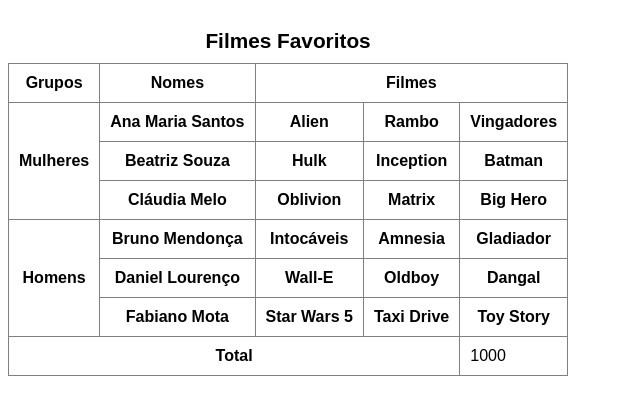
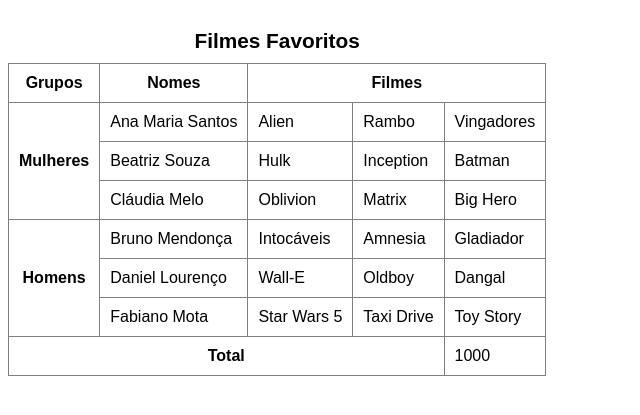
Before and after one commit to brendavvpp/HTML-CSS, a plain HTML site: page exercícios/ex023/tabela004.html in a window 1280 px wide. Shown: the part 61-476 px from the top of the page, without its empty margins (0-640 px from the left). Drawn offline with Linux system fonts and the light colour scheme.

Commit message:
Atualizei tabela004

```diff
--- a/exercícios/ex023/tabela004.html
+++ b/exercícios/ex023/tabela004.html
@@ -48,41 +48,41 @@
         <tbody>
             <tr>
                 <th rowspan="3" scope="rowgroup">Mulheres</th>
-                <th>Ana Maria Santos</th>
-                <th>Alien</th>
-                <th>Rambo</th>
-                <th>Vingadores</th>
+                <td>Ana Maria Santos</th>
+                <td>Alien</td>
+                <td>Rambo</td>
+                <td>Vingadores</td>
             </tr>
             <tr>
-                <th>Beatriz Souza</th>
-                <th>Hulk</th>
-                <th>Inception</th>
-                <th>Batman</th>
+                <td>Beatriz Souza</td>
+                <td>Hulk</td>
+                <td>Inception</td>
+                <td>Batman</td>
             </tr>
             <tr>
-                <th>Cláudia Melo</th>
-                <th>Oblivion</th>
-                <th>Matrix</th>
-                <th>Big Hero</th>
+                <td>Cláudia Melo</td>
+                <td>Oblivion</td>
+                <td>Matrix</td>
+                <td>Big Hero</td>
             </tr>
             <tr>
                 <th rowspan="3" scope="rowgroup">Homens</th>
-                <th>Bruno Mendonça</th>
-                <th>Intocáveis</th>
-                <th>Amnesia</th>
-                <th>Gladiador</th>
+                <td>Bruno Mendonça</td>
+                <td>Intocáveis</td>
+                <td>Amnesia</td>
+                <td>Gladiador</td>
             </tr>
             <tr>
-                <th>Daniel Lourenço</th>
-                <th>Wall-E</th>
-                <th>Oldboy</th>
-                <th>Dangal</th>
+                <td>Daniel Lourenço</td>
+                <td>Wall-E</td>
+                <td>Oldboy</td>
+                <td>Dangal</td>
             </tr>
             <tr>
-                <th>Fabiano Mota</th>
-                <th>Star Wars 5</th>
-                <th>Taxi Drive</th>
-                <th>Toy Story</th>
+                <td>Fabiano Mota</td>
+                <td>Star Wars 5</td>
+                <td>Taxi Drive</td>
+                <td>Toy Story</td>
             </tr>
         </tbody>
     </table>
```
